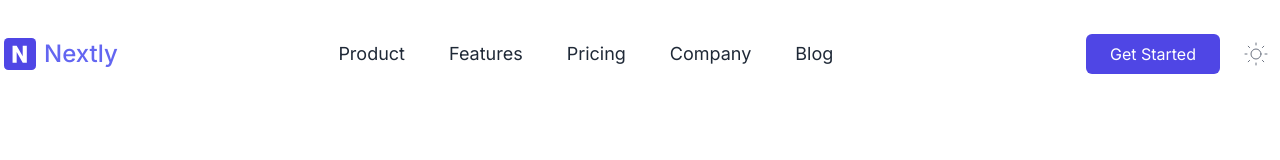
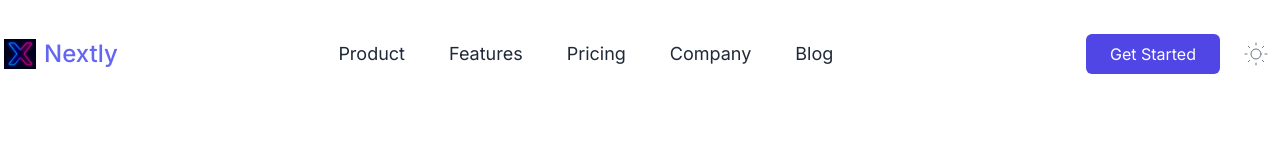
Before and after one commit to Mairinger/Landing-Page-, a Next.js app: page / in a window 1280 px wide. Shown: the top 160 px of the page. Built offline with nearby package versions, Linux system fonts and the light colour scheme.

Commit message:
Update logo image source in Navbar component

```diff
--- a/src/components/Navbar.tsx
+++ b/src/components/Navbar.tsx
@@ -21,7 +21,7 @@ export const Navbar = () => {
           <span className="flex items-center space-x-2 text-2xl font-medium text-indigo-500 dark:text-gray-100">
               <span>
                 <Image
-                  src="/img/logo.svg"
+                  src="/img/logo-xlop.png"
                   width="32"
                   alt="N"
                   height="32"
```
